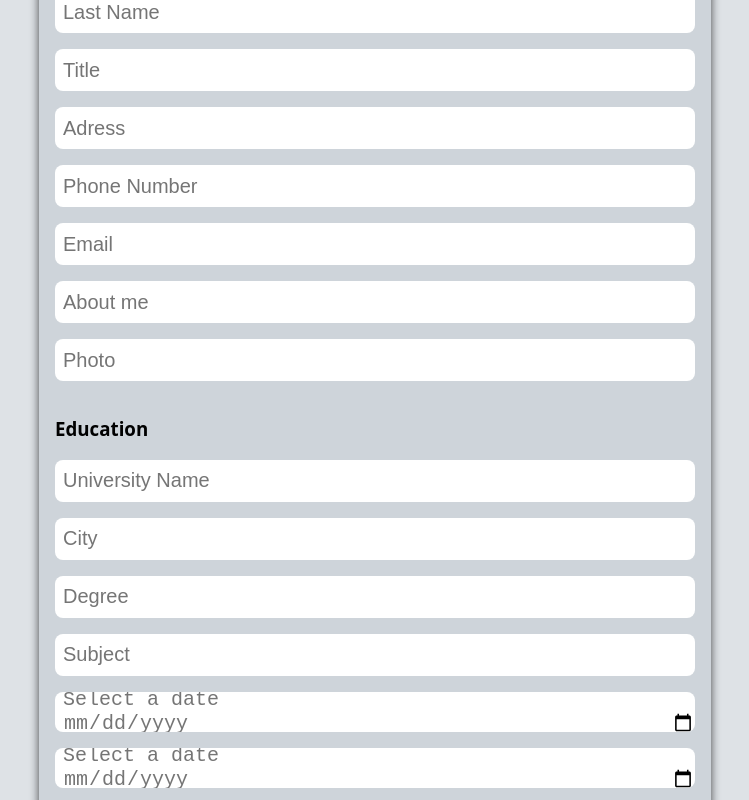
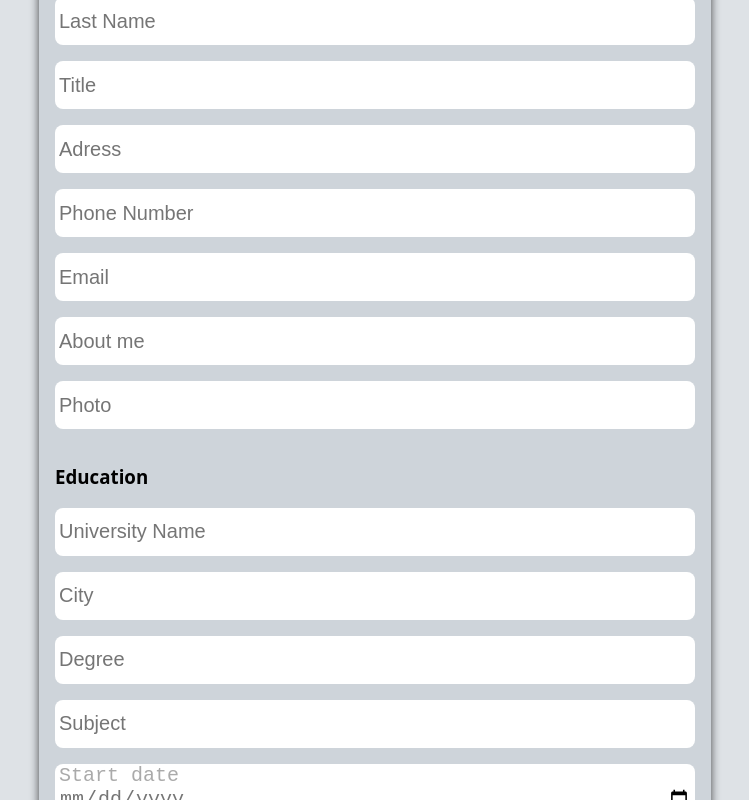
Before and after one commit to dariojularic/CV-creator-react, a React (Vite) app: page / in a window 1280 px wide. Shown: the part 260-1060 px from the top of the page, without its empty margins (265-1014 px from the left). Built offline with nearby package versions, Linux system fonts and the light colour scheme.

Commit message:
Refactor code

```diff
--- a/src/Input.css
+++ b/src/Input.css
@@ -3,7 +3,7 @@ input {
   border-radius: 8px;
   border: none;
   margin-bottom: 16px;
-  padding-left: 8px;
+  padding: 4px;
   font-size: 20px;
 }
 
@@ -13,23 +13,28 @@ input:hover {
 
 input[type=date]:invalid::-webkit-datetime-edit {
   color: rgb(117, 117, 117);
+
 }
 
+input[type="date"]:before {
+  content: attr(placeholder) !important;
+  color: #aaa;
+  margin-bottom: 40px;
+}
+input[type="date"]:focus:before,
+input[type="date"]:valid:before {
+  content: "";
+}
+
+/* input[type=date]::-webkit-input-placeholder::before {
+  content: "gaag";
+}
 
 input[type=date]::before {
   content: "Select a date";
   color: rgb(117, 117, 117);
 }
 
-input[type=date]:required {
-  /* display: none; */
-}
-
-
-#shadow-root {
-
-}
-
-/* input::-internal-datetime-container {
-
+input[type=date]::placeholder {
+  content: none;
 } */
--- a/src/initial-state.js
+++ b/src/initial-state.js
@@ -35,7 +35,7 @@ function addEducation() {
     fromDate: {
       value: "",
       meta: {
-        placeholder: "*From",
+        placeholder: "Start date",
         type: "date",
         name: "fromDate"
       }
@@ -43,7 +43,7 @@ function addEducation() {
     toDate: {
       value: "",
       meta: {
-        placeholder: "*To",
+        placeholder: "End date",
         type: "date",
         name: "toDate"
       }
@@ -81,7 +81,7 @@ function addExperience() {
     fromDate: {
       value: "",
       meta: {
-        placeholder: "*From",
+        placeholder: "Start date",
         type: "date",
         name: "fromDate"
       }
@@ -89,7 +89,7 @@ function addExperience() {
     toDate: {
       value: "",
       meta: {
-        placeholder: "*To",
+        placeholder: "End date",
         type: "date",
         name: "toDate"
       }
```
Also changed, not shown: src/Form.jsx (+0 -10 lines).
